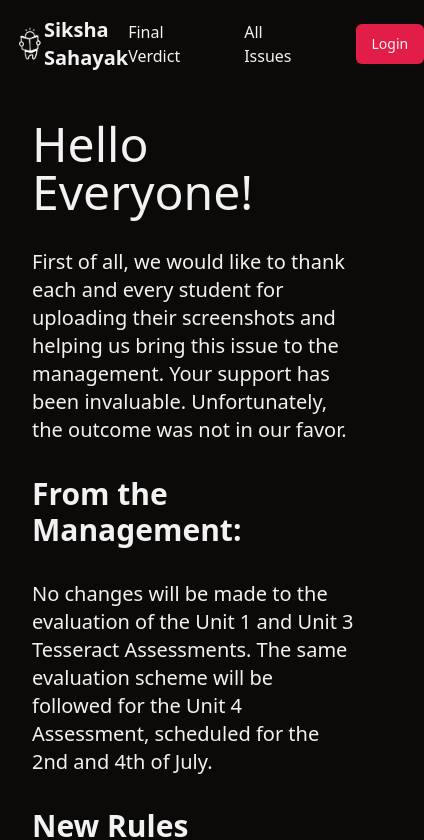
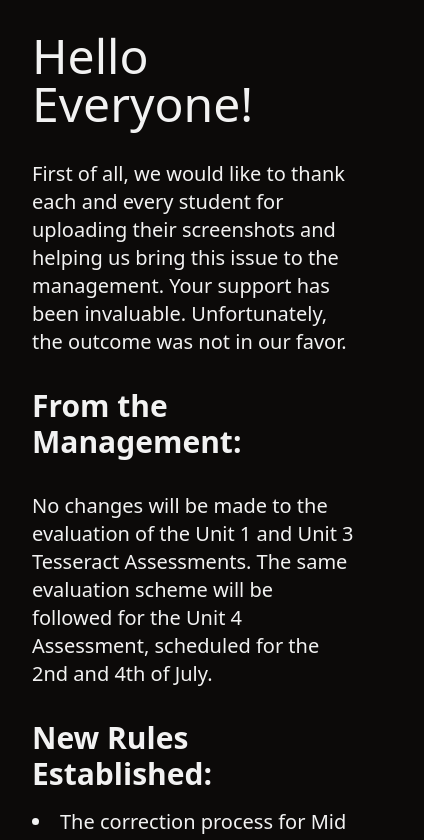
Before and after one commit to dheeraj0831/anti-tess, a React (Vite) app: page / in a window 390 px wide. Shown: the top 840 px of the page, 424 px wide, since content can reach past the window. Built offline with nearby package versions, Linux system fonts and the light colour scheme.

Commit message:
responsive

```diff
--- a/src/components/Navbar.jsx
+++ b/src/components/Navbar.jsx
@@ -60,8 +60,8 @@
 
     return (
         <>
-            <div className="flex flex-col min-h-screen">
-                <nav className='dark px-4 py-4 flex items-center justify-between sticky'>
+            <div className="  flex flex-col min-h-screen">
+                <nav className=' max-sm:hidden dark px-4 py-4 flex items-center justify-between sticky'>
                     <Link to="/home" className='flex items-center text-xl font-bold'>
                         <img className=' max-w-7' src="./logo.png" alt="logo" />Siksha Sahayak
                     </Link>
```
